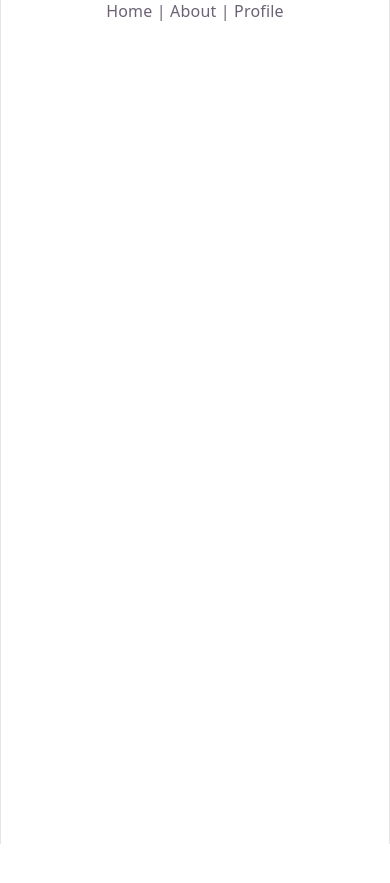
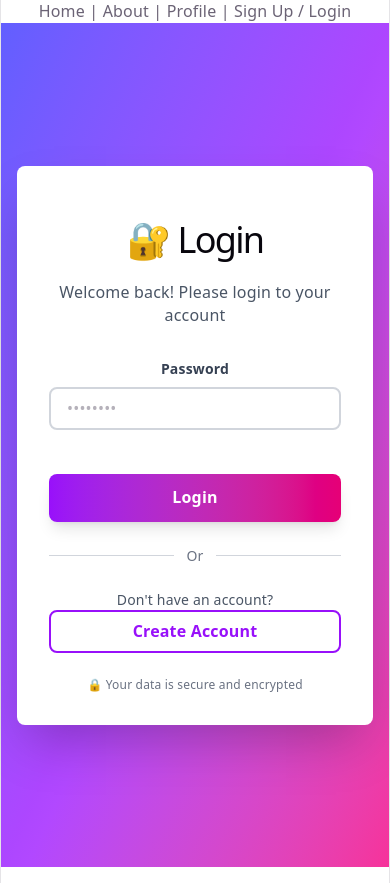
Before and after one commit to EricL-G/React-Parent, a React (Vite) app in the folder my-final-app/: page /auth in a window 390 px wide. Before the commit the page ends 844 px from the top, so only its background shows below. Built offline with nearby package versions, Linux system fonts and the light colour scheme.

Commit message:
More stuff added

```diff
--- a/my-final-app/src/App.jsx
+++ b/my-final-app/src/App.jsx
@@ -3,6 +3,7 @@ import Home from "./Pages/Home";
 import About from "./Pages/About";
 import Profile from "./Pages/Profile";
 import Quiz from "./Pages/Quiz";
+import SignAndLogin from "./Pages/sign&Login";
 
 function App() {
   return (
@@ -10,7 +11,8 @@ function App() {
       <nav>
         <Link to="/">Home</Link> |{" "}
         <Link to="/about">About</Link> |{" "}
-        <Link to="/profile">Profile</Link>
+        <Link to="/profile">Profile</Link> |{" "}
+        <Link to="/auth">Sign Up / Login</Link>
       </nav>
 
       <Routes>
@@ -18,6 +20,7 @@ function App() {
         <Route path="/about" element={<About />} />
         <Route path="/profile" element={<Profile />} />
         <Route path="/quiz" element={<Quiz />} />
+        <Route path="/auth" element={<SignAndLogin />} />
       </Routes>
       <div style={{ marginTop: '1rem', textAlign: 'center' }}>
       </div>
--- a/my-final-app/src/Pages/About.jsx
+++ b/my-final-app/src/Pages/About.jsx
@@ -4,6 +4,7 @@ function About() {
  return (
    <>
      <h1>About Page / Credits</h1>
+     <p>This is our basic game about personal finance</p>
      <div style={{ display: 'grid', gap: '1rem', gridTemplateColumns: 'repeat(2, minmax(0, 1fr))', marginTop: '1rem' }}>
        <ProfileCard
          name="Ben"
--- /dev/null
+++ b/my-final-app/src/Pages/sign&Login.jsx
@@ -0,0 +1,209 @@
+import React, { useState } from 'react';
+
+export default function SignAndLogin() {
+  const [isLogin, setIsLogin] = useState(true);
+  const [formData, setFormData] = useState({
+    name: '',
+    password: '',
+    confirmPassword: ''
+  });
+  const [errors, setErrors] = useState({});
+  const [submitted, setSubmitted] = useState(false);
+  const [successMessage, setSuccessMessage] = useState('');
+
+  const validateEmail = (email) => {
+    const emailRegex = /^[^\s@]+@[^\s@]+\.[^\s@]+$/;
+    return emailRegex.test(email);
+  };
+
+  const validateForm = () => {
+    const newErrors = {};
+
+    if (!formData.password.trim()) {
+      newErrors.password = 'Password is required';
+    } else if (formData.password.length < 6) {
+      newErrors.password = 'Password must be at least 6 characters';
+    }
+
+    if (!isLogin) {
+      if (!formData.name.trim()) {
+        newErrors.name = 'Name is required';
+      }
+
+      if (!formData.confirmPassword.trim()) {
+        newErrors.confirmPassword = 'Please confirm your password';
+      } else if (formData.password !== formData.confirmPassword) {
+        newErrors.confirmPassword = 'Passwords do not match';
+      }
+    }
+
+    setErrors(newErrors);
+    return Object.keys(newErrors).length === 0;
+  };
+
+  const handleChange = (e) => {
+    const { name, value } = e.target;
+    setFormData(prev => ({
+      ...prev,
+      [name]: value
+    }));
+  };
+
+  const handleSubmit = (e) => {
+    e.preventDefault();
+    setSubmitted(true);
+
+    if (validateForm()) {
+      if (isLogin) {
+        setSuccessMessage('Successfully logged in! 🎉');
+      } else {
+        setSuccessMessage('Account created successfully! 🎉');
+      }
+
+      setTimeout(() => {
+        setFormData({ name: '', password: '', confirmPassword: '' });
+        setSubmitted(false);
+        setSuccessMessage('');
+      }, 2000);
+    }
+  };
+
+  const toggleMode = () => {
+    setIsLogin(!isLogin);
+    setFormData({ name: '', password: '', confirmPassword: '' });
+    setErrors({});
+    setSuccessMessage('');
+  };
+
+  return (
+    <div className="min-h-screen bg-gradient-to-br from-indigo-500 via-purple-500 to-pink-500 flex items-center justify-center py-12 px-4 sm:px-6 lg:px-8">
+      <div className="w-full max-w-md">
+        {/* Card */}
+        <div className="bg-white rounded-lg shadow-2xl p-8 md:p-10">
+          {/* Header */}
+          <div className="text-center mb-8">
+            <h1 className="text-3xl md:text-4xl font-bold text-gray-800 mb-2">
+              {isLogin ? '🔐 Login' : '✨ Sign Up'}
+            </h1>
+            <p className="text-gray-600">
+              {isLogin
+                ? 'Welcome back! Please login to your account'
+                : 'Create a new account to get started'}
+            </p>
+          </div>
+
+          {/* Success Message */}
+          {successMessage && (
+            <div className="bg-green-50 border-l-4 border-green-500 p-4 mb-6 rounded animate-pulse">
+              <p className="text-green-700 font-semibold">{successMessage}</p>
+            </div>
+          )}
+
+          {/* Form */}
+          <form onSubmit={handleSubmit} className="space-y-5">
+            {/* Name Field (Sign Up Only) */}
+            {!isLogin && (
+              <div>
+                <label htmlFor="name" className="block text-sm font-semibold text-gray-700 mb-2">
+                  Full Name
+                </label>
+                <input
+                  type="text"
+                  id="name"
+                  name="name"
+                  value={formData.name}
+                  onChange={handleChange}
+                  placeholder="Enter your full name"
+                  className={`w-full px-4 py-2 border-2 rounded-lg focus:outline-none focus:ring-2 focus:ring-purple-500 transition ${
+                    errors.name ? 'border-red-500' : 'border-gray-300'
+                  }`}
+                />
+                {errors.name && (
+                  <p className="text-red-500 text-sm mt-1">❌ {errors.name}</p>
+                )}
+              </div>
+            )}
+
+            {/* Password Field */}
+            <div>
+              <label htmlFor="password" className="block text-sm font-semibold text-gray-700 mb-2">
+                Password
+              </label>
+              <input
+                type="password"
+                id="password"
+                name="password"
+                value={formData.password}
+                onChange={handleChange}
+                placeholder="••••••••"
+                className={`w-full px-4 py-2 border-2 rounded-lg focus:outline-none focus:ring-2 focus:ring-purple-500 transition ${
+                  errors.password ? 'border-red-500' : 'border-gray-300'
+                }`}
+              />
+              {errors.password && (
+                <p className="text-red-500 text-sm mt-1">❌ {errors.password}</p>
+              )}
+            </div>
+
+            {/* Confirm Password Field (Sign Up Only) */}
+            {!isLogin && (
+              <div>
+                <label htmlFor="confirmPassword" className="block text-sm font-semibold text-gray-700 mb-2">
+                  Confirm Password
+                </label>
+                <input
+                  type="password"
+                  id="confirmPassword"
+                  name="confirmPassword"
+                  value={formData.confirmPassword}
+                  onChange={handleChange}
+                  placeholder="••••••••"
+                  className={`w-full px-4 py-2 border-2 rounded-lg focus:outline-none focus:ring-2 focus:ring-purple-500 transition ${
+                    errors.confirmPassword ? 'border-red-500' : 'border-gray-300'
+                  }`}
+                />
+                {errors.confirmPassword && (
+                  <p className="text-red-500 text-sm mt-1">❌ {errors.confirmPassword}</p>
+                )}
+              </div>
+            )}
+
+            {/* Submit Button */}
+            <button
+              type="submit"
+              className="w-full bg-gradient-to-r from-purple-600 to-pink-600 hover:from-purple-700 hover:to-pink-700 text-white font-bold py-3 px-4 rounded-lg transition duration-200 transform hover:scale-105 shadow-lg mt-6"
+            >
+              {isLogin ? 'Login' : 'Sign Up'}
+            </button>
+          </form>
+
+          {/* Divider */}
+          <div className="my-6 flex items-center">
+            <div className="flex-1 border-t border-gray-300"></div>
+            <div className="px-3 text-gray-500 text-sm">Or</div>
+            <div className="flex-1 border-t border-gray-300"></div>
+          </div>
+
+          {/* Toggle Button */}
+          <div className="text-center">
+            <p className="text-gray-600 text-sm mb-3">
+              {isLogin ? "Don't have an account?" : 'Already have an account?'}
+            </p>
+            <button
+              type="button"
+              onClick={toggleMode}
+              className="w-full border-2 border-purple-600 text-purple-600 hover:bg-purple-50 font-bold py-2 px-4 rounded-lg transition duration-200"
+            >
+              {isLogin ? 'Create Account' : 'Login Instead'}
+            </button>
+          </div>
+
+          {/* Footer Info */}
+          <div className="mt-6 text-center text-xs text-gray-500">
+            <p>🔒 Your data is secure and encrypted</p>
+          </div>
+        </div>
+      </div>
+    </div>
+  );
+}
```
